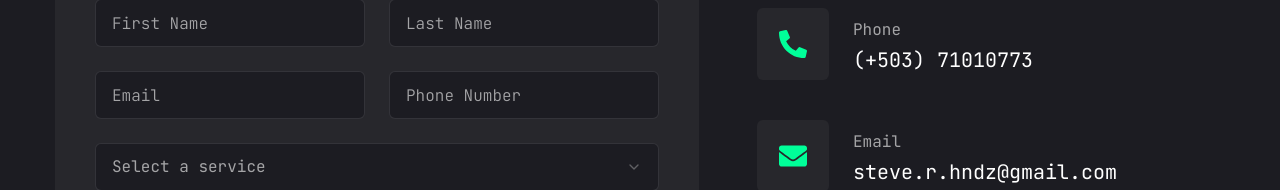
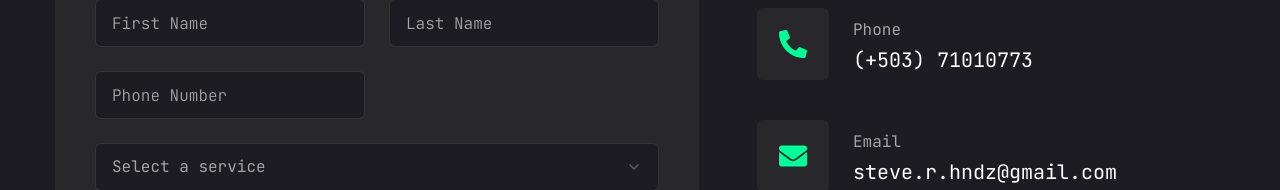
Before and after one commit to stevehndz/steve-portfolio, a Next.js app: page /contact in a window 1280 px wide. Shown: the part 237-427 px from the top of the page. Built offline with nearby package versions, Linux system fonts and the light colour scheme.

Commit message:
fix: from fields

```diff
--- a/app/contact/page.jsx
+++ b/app/contact/page.jsx
@@ -102,13 +102,13 @@ const Contact = () => {
                   id="lastname"
                   onChange={(event) => setLastname(event.target.value)}
                 />
-                <Input
+                {/* <Input
                   type="email"
                   placeholder="Email"
                   value={email}
                   id="email"
                   onChange={(event) => setEmail(event.target.value)}
-                />
+                /> */}
                 <Input
                   type="phone"
                   placeholder="Phone Number"
```
